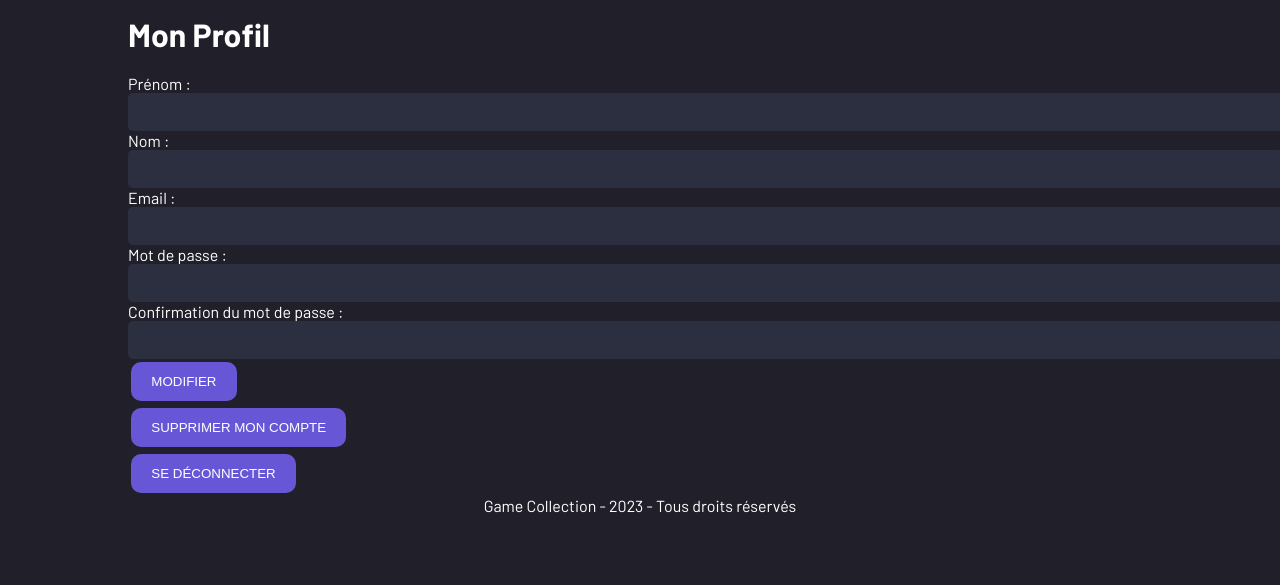
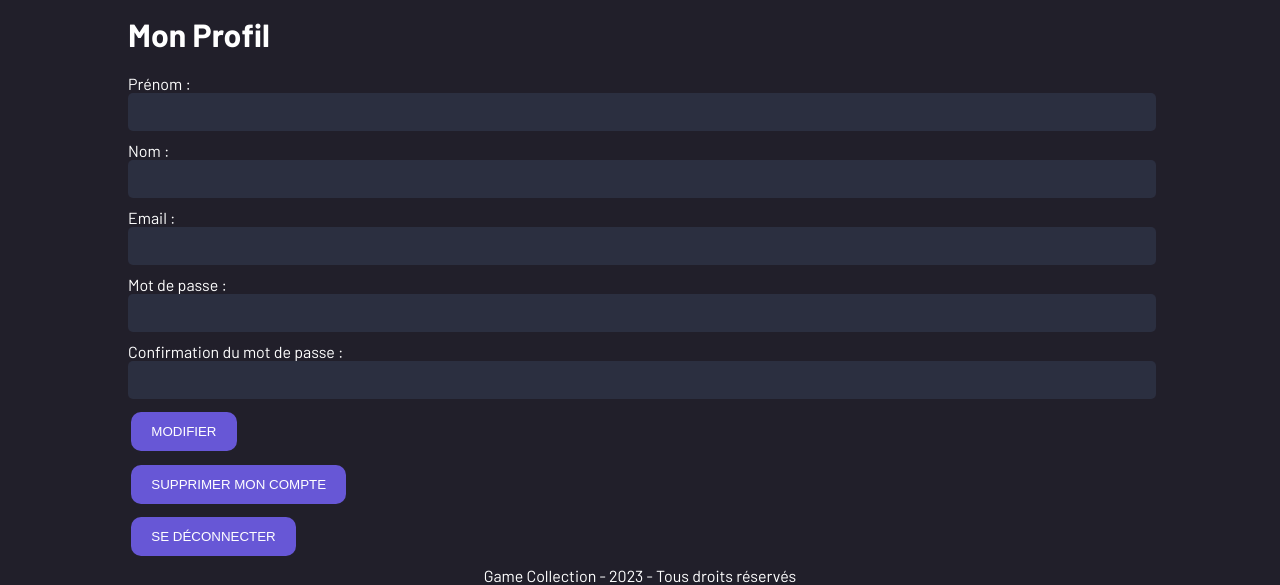
Before and after one commit to SenseiChan/GameCollection, a PHP site: page /Profile in a window 1280 px wide. Shown: the part 336-921 px from the top of the page. Before the commit the page ends 849 px from the top, so only its background shows below. Run offline with PHP 8.4, Linux system fonts and the light colour scheme; the visitor is signed in with stand-in values (Sample User, id 1).

Commit message:
Profile style fix

```diff
--- a/assets/style.css
+++ b/assets/style.css
@@ -170,6 +170,11 @@ tbody td:nth-child(3) {
 
 #form_profile {
     margin-left: 10%;
+    margin-right: 10%;
+}
+
+#form_profile input {
+    margin-bottom: 10px;
 }
 
 /* Fonts */
```
